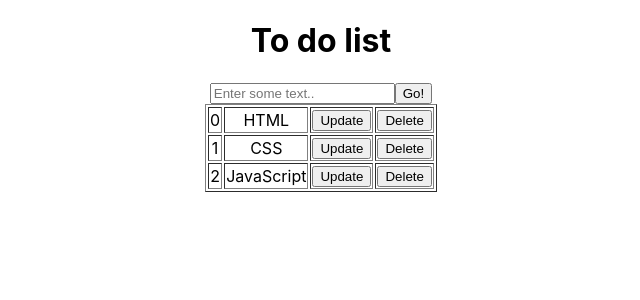
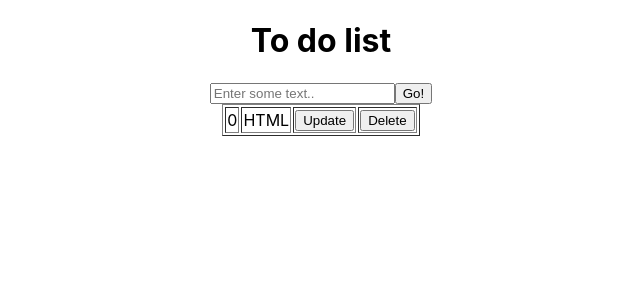
Before and after one commit to sunil7117/todoapp, a React (Create React App) app: page / in a window 1280 px wide. Shown: the top 300 px of the page, without its empty margins (319-959 px from the left). Built offline with nearby package versions, Linux system fonts and the light colour scheme.

Commit message:
add function active in app

```diff
--- a/src/component/Code.jsx
+++ b/src/component/Code.jsx
@@ -2,12 +2,14 @@ import React, { useState } from "react";
 
 const Code = () => {
   const [input, setInput] = useState("");
-  const dummydata = [
-    { course: "HTML" },
-    { course: "CSS" },
-    { course: "JavaScript" },
-  ];
-  const handleInput = () => {};
+  const [data, setData] = useState([{ course: "HTML" }]);
+  const handleInput = (e) => {
+    setInput(e.target.value);
+  };
+  const handleAdd = () => {
+    setData((prev) => [...prev, { course: input }]);
+    setInput("");
+  };
   return (
     <div>
       <div className="input-filed">
@@ -17,12 +19,12 @@ const Code = () => {
           value={input}
           onChange={handleInput}
         />
-        <button>Go!</button>
+        <button onClick={handleAdd}>Go!</button>
       </div>
       <div className="container">
         <table border={1}>
           <tbody>
-            {dummydata.map((data, index) => (
+            {data.map((data, index) => (
               <tr key={index}>
                 <td>{index}</td>
                 <td>{data.course}</td>
```
